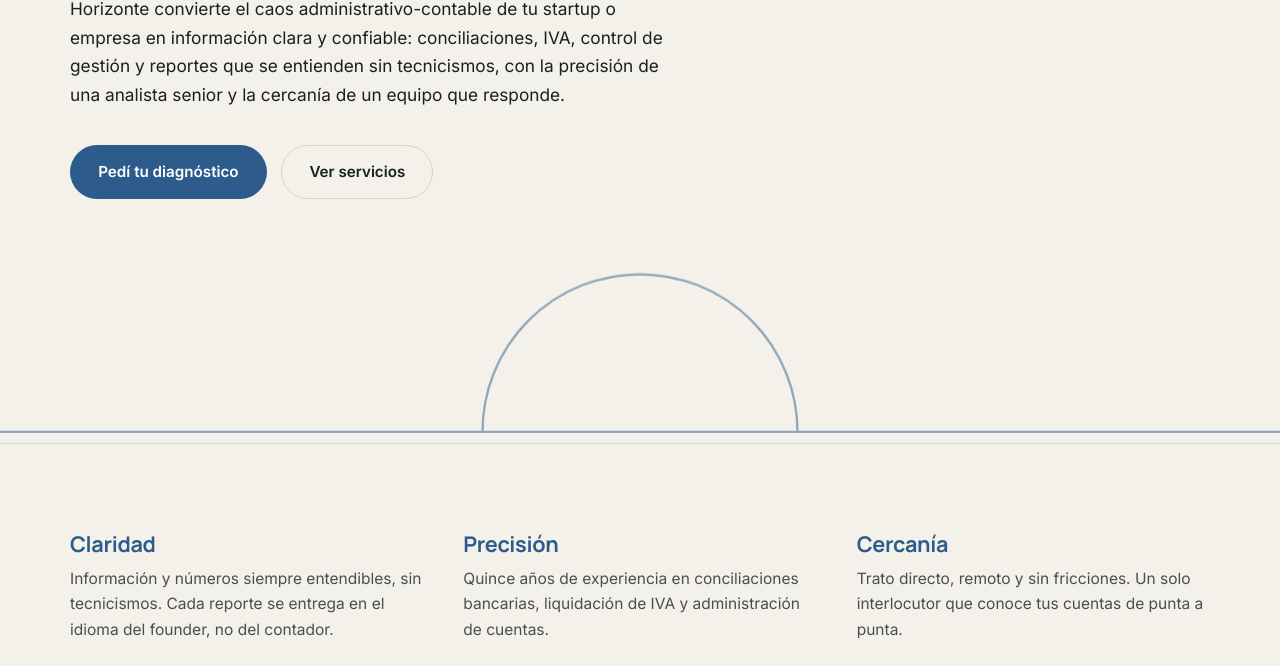
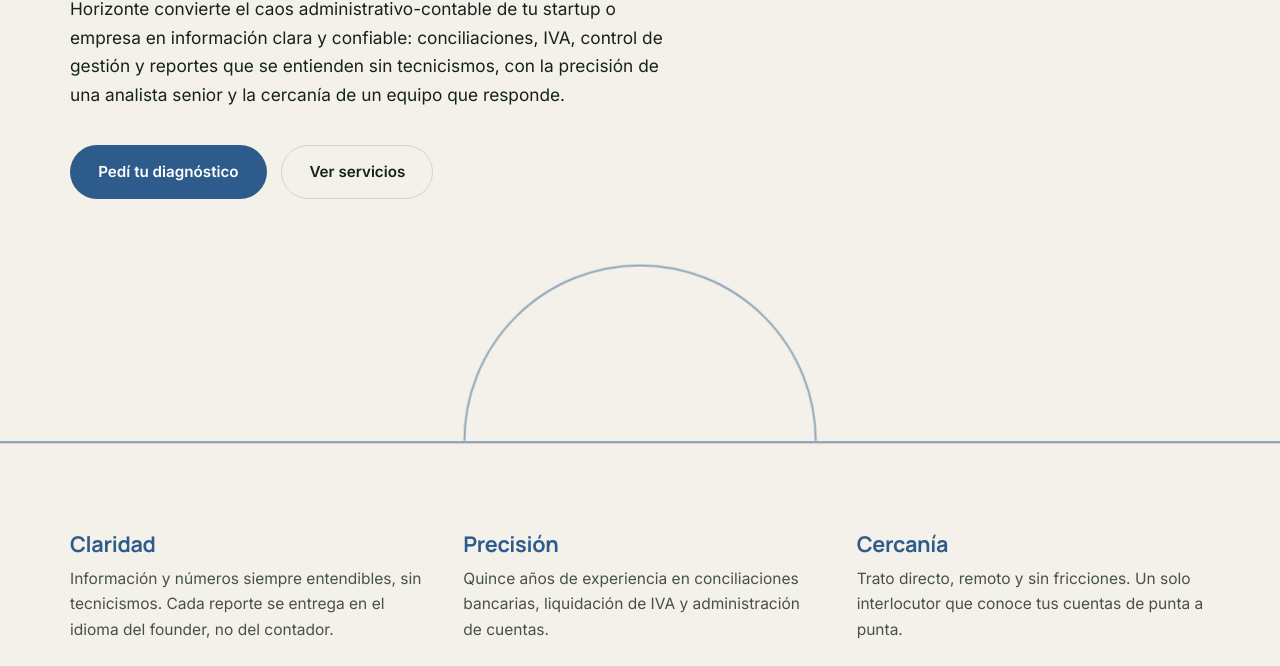
Before and after one commit to resourceldg/horizonte-web, a plain HTML site: page index.html in a window 1280 px wide. Shown: the part 431-1097 px from the top of the page. Drawn offline with Linux system fonts and the light colour scheme.

Commit message:
Corrige el sol del hero recortado en pantallas anchas
El SVG del horizonte usaba preserveAspectRatio="xMidYMax slice" con un
viewBox de 1440x160 (aspecto 9:1). Cuando el aspecto del elemento supera
9:1 —lo que pasa arriba de ~1620px de ancho, porque la altura queda
topada en 180px por el clamp— slice escala para cubrir el ancho y recorta
el excedente por arriba, cortando la cúpula del sol.

Separa las dos formas, que tenían requisitos incompatibles:
- La línea del horizonte pasa a ser el borde inferior del contenedor,
  así siempre cubre el ancho completo sin depender del viewBox.
- El sol queda en un SVG propio de aspecto 2:1, dimensionado por altura
  (height 100%, width auto) y centrado, de modo que nunca se recorta.

vector-effect="non-scaling-stroke" mantiene el grosor del arco igual al
de la línea en cualquier tamaño.

Verificado a 390, 1280, 1920 y 2560px.

Co-Authored-By: Claude Opus 5 <noreply@anthropic.com>

```diff
--- a/css/styles.css
+++ b/css/styles.css
@@ -207,14 +207,24 @@ a { color: inherit; }
   margin-bottom: 4rem;
 }
 .hero__horizon {
+  position: relative;
   color: var(--azul);
   opacity: 0.5;
   margin-inline: calc(50% - 50vw);
+  height: clamp(90px, 16vw, 180px);
+  border-bottom: 2px solid currentColor;
 }
+/* Alto fijo y ancho automático: el sol conserva su proporción y apoya
+   sobre la línea sin recortarse, sea cual sea el ancho de la pantalla. */
 .hero__horizon svg {
+  position: absolute;
+  bottom: 0;
+  left: 50%;
+  transform: translateX(-50%);
   display: block;
-  width: 100%;
-  height: clamp(90px, 16vw, 180px);
+  height: 100%;
+  width: auto;
+  overflow: visible;
 }
 .hero__sun {
   animation: sunrise 2.4s ease-out both;
--- a/index.html
+++ b/index.html
@@ -81,10 +81,14 @@
           <a class="btn btn--ghost" href="#servicios">Ver servicios</a>
         </div>
 
+        <!-- La línea del horizonte es el borde inferior de .hero__horizon,
+             para que siempre cubra el ancho completo. El sol va aparte, con
+             su propia relación de aspecto, para que no lo recorte en pantallas
+             anchas. -->
         <div class="hero__horizon" aria-hidden="true">
-          <svg viewBox="0 0 1440 160" preserveAspectRatio="xMidYMax slice" xmlns="http://www.w3.org/2000/svg" fill="none">
-            <path d="M0 150 H1440" stroke="currentColor" stroke-width="2"/>
-            <path d="M580 150 A140 140 0 0 1 860 150" stroke="currentColor" stroke-width="2" class="hero__sun"/>
+          <svg viewBox="0 0 300 151" xmlns="http://www.w3.org/2000/svg" fill="none">
+            <path d="M1 151 A149 149 0 0 1 299 151" stroke="currentColor" stroke-width="2"
+                  vector-effect="non-scaling-stroke" class="hero__sun"/>
           </svg>
         </div>
       </div>
```
